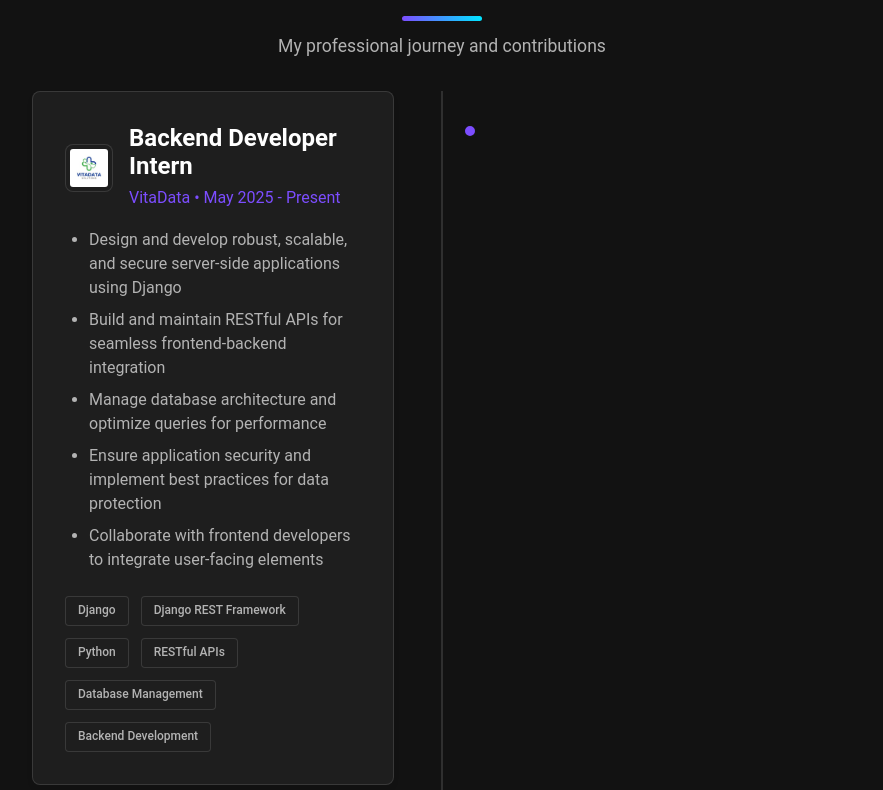
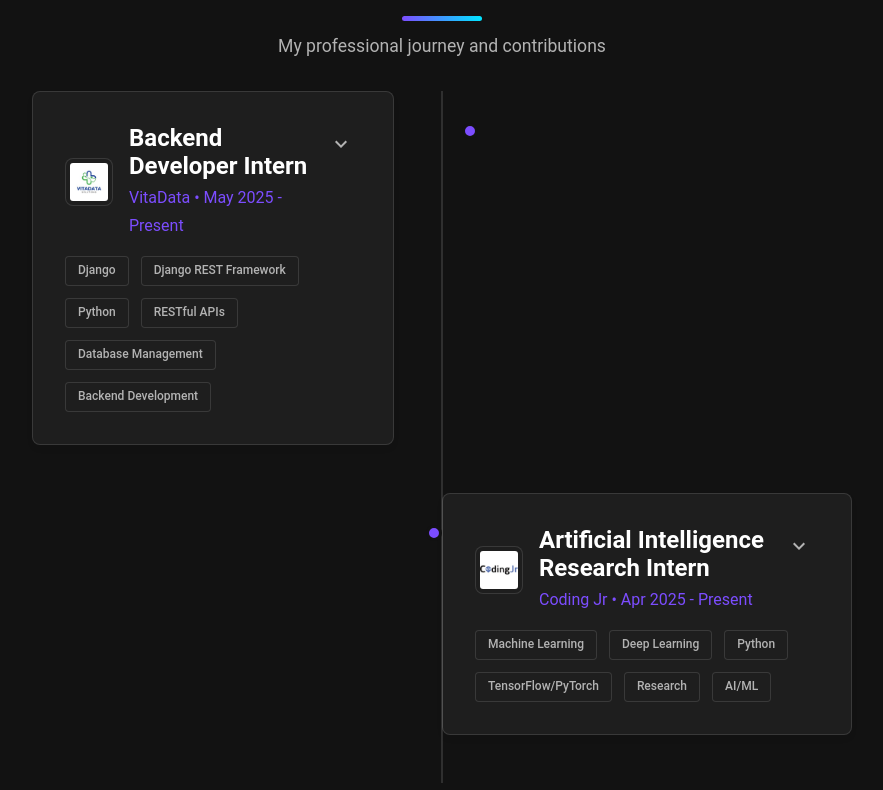
Before and after one commit to saketh-005/portfolio, a React (Create React App) app: page / in a window 1280 px wide. Shown: the part 3250-4040 px from the top of the page, without its empty margins (348-1231 px from the left). Built offline with nearby package versions, Linux system fonts and the light colour scheme.

Commit message:
feat: make work experience cards fully clickable and improve accessibility

```diff
--- a/src/components/Work/Work.tsx
+++ b/src/components/Work/Work.tsx
@@ -1,7 +1,22 @@
-import React from 'react';
-import { Box, Typography, useTheme, useMediaQuery } from '@mui/material';
-import { motion } from 'framer-motion';
+import React, { useState } from 'react';
+import {
+  Box,
+  Typography,
+  useTheme,
+  useMediaQuery,
+  Paper,
+  Button,
+  Chip,
+  IconButton,
+  Collapse,
+  Divider
+} from '@mui/material';
+import { motion, AnimatePresence } from 'framer-motion';
 import SectionHeader from '../common/SectionHeader';
+import OpenInNewIcon from '@mui/icons-material/OpenInNew';
+import GitHubIcon from '@mui/icons-material/GitHub';
+import ExpandMoreIcon from '@mui/icons-material/ExpandMore';
+import ExpandLessIcon from '@mui/icons-material/ExpandLess';
 
 interface Experience {
   id: number;
@@ -73,6 +88,11 @@ const sortedExperiences = [...experiences].sort((a, b) => {
 const Work = () => {
   const theme = useTheme();
   const isMobile = useMediaQuery(theme.breakpoints.down('md'));
+  const [expandedExp, setExpandedExp] = useState<number | null>(null);
+
+  const toggleExpand = (id: number) => {
+    setExpandedExp(expandedExp === id ? null : id);
+  };
 
   return (
     <Box
@@ -134,6 +154,7 @@ const Work = () => {
               }}
             >
               <Box
+                onClick={() => toggleExpand(exp.id)}
                 sx={{
                   backgroundColor: theme.palette.background.paper,
                   borderRadius: '8px',
@@ -141,6 +162,7 @@ const Work = () => {
                   boxShadow: '0 4px 6px rgba(0, 0, 0, 0.05)',
                   border: `1px solid ${theme.palette.divider}`,
                   transition: 'all 0.3s ease-in-out',
+                  cursor: 'pointer',
                   '&:hover': {
                     transform: 'translateY(-5px)',
                     boxShadow: `0 10px 30px ${theme.palette.primary.main}40`,
@@ -160,6 +182,19 @@ const Work = () => {
                       color: theme.palette.primary.main,
                     }
                   },
+                  '&:active': {
+                    transform: 'translateY(-2px)',
+                  },
+                }}
+                role="button"
+                aria-expanded={expandedExp === exp.id}
+                aria-controls={`work-expand-${exp.id}`}
+                tabIndex={0}
+                onKeyDown={(e) => {
+                  if (e.key === 'Enter' || e.key === ' ') {
+                    e.preventDefault();
+                    toggleExpand(exp.id);
+                  }
                 }}
               >
                 {/* Timeline dot */}
@@ -202,6 +237,8 @@ const Work = () => {
                         }}
                       />
                     )}
+                    <Box sx={{ flex: 1, display: 'flex', flexDirection: 'column' }}>
+                      <Box sx={{ display: 'flex', justifyContent: 'space-between', alignItems: 'flex-start', width: '100%' }}>
                         <Box>
                           <Typography
                             variant="h3"
@@ -211,7 +248,11 @@ const Work = () => {
                               fontWeight: 600,
                               marginBottom: '0.25rem',
                               transition: 'color 0.3s ease-in-out',
-                          color: exp.isCurrent ? theme.palette.text.primary : theme.palette.text.secondary,
+                              color: expandedExp === exp.id
+                                ? theme.palette.primary.main
+                                : exp.isCurrent
+                                  ? theme.palette.text.primary
+                                  : theme.palette.text.secondary,
                             }}
                           >
                             {exp.role}
@@ -224,7 +265,51 @@ const Work = () => {
                             {exp.company} • {exp.duration}
                           </Typography>
                         </Box>
+                        <IconButton
+                          onClick={(e) => {
+                            e.stopPropagation();
+                            toggleExpand(exp.id);
+                          }}
+                          aria-label={expandedExp === exp.id ? 'Collapse details' : 'Expand details'}
+                          sx={{
+                            color: 'text.secondary',
+                            '&:hover, &:focus': {
+                              color: 'primary.main',
+                              backgroundColor: 'transparent',
+                            },
+                            transition: 'all 0.3s ease',
+                            pointerEvents: 'auto', // Ensure the button is clickable
+                          }}
+                        >
+                          {expandedExp === exp.id ? <ExpandLessIcon /> : <ExpandMoreIcon />}
+                        </IconButton>
                       </Box>
+                    </Box>
+                  </Box>
+
+                  <Collapse
+                    in={expandedExp === exp.id}
+                    timeout="auto"
+                    unmountOnExit
+                    id={`work-expand-${exp.id}`}
+                    onClick={(e) => e.stopPropagation()}
+                    sx={{ pointerEvents: 'auto' }} // Allow interaction inside the expanded content
+                  >
+                    <Box sx={{ mt: 2, mb: 2 }}>
+                      <Paper
+                        elevation={0}
+                        sx={{
+                          p: 3,
+                          borderRadius: 2,
+                          backgroundColor: theme.palette.mode === 'dark'
+                            ? 'rgba(255, 255, 255, 0.03)'
+                            : 'rgba(0, 0, 0, 0.02)',
+                          border: `1px solid ${theme.palette.divider}`,
+                        }}
+                      >
+                        <Typography variant="h6" sx={{ mb: 2, fontWeight: 600, color: 'text.primary' }}>
+                          Role Details
+                        </Typography>
 
                         <Box
                           component="ul"
@@ -233,7 +318,7 @@ const Work = () => {
                             paddingLeft: '1.5rem',
                             marginBottom: '1.5rem',
                             '& li::marker': {
-                        color: theme.palette.text.secondary,
+                              color: theme.palette.primary.main,
                               transition: 'color 0.3s ease-in-out',
                             }
                           }}
@@ -244,18 +329,92 @@ const Work = () => {
                               component="li"
                               variant="body1"
                               sx={{
-                          marginBottom: '0.5rem',
-                          color: exp.isCurrent ? theme.palette.text.secondary : theme.palette.text.disabled,
+                                marginBottom: '0.75rem',
+                                color: 'text.secondary',
+                                lineHeight: 1.6,
                                 '&::marker': {
                                   color: theme.palette.primary.main,
                                 },
-                          transition: 'color 0.3s ease-in-out',
                               }}
                             >
                               {item}
                             </Typography>
                           ))}
                         </Box>
+
+                        <Divider sx={{ my: 2 }} />
+
+                        <Box>
+                          <Typography variant="subtitle2" sx={{ fontWeight: 600, mb: 1, color: 'text.primary' }}>
+                            Key Technologies & Skills:
+                          </Typography>
+                          <Box sx={{ display: 'flex', flexWrap: 'wrap', gap: 1 }}>
+                            {exp.skills.map((skill) => (
+                              <Chip
+                                key={skill}
+                                label={skill}
+                                size="small"
+                                variant="outlined"
+                                sx={{
+                                  backgroundColor: theme.palette.mode === 'dark'
+                                    ? 'rgba(255, 255, 255, 0.08)'
+                                    : 'rgba(0, 0, 0, 0.03)',
+                                  borderColor: theme.palette.divider,
+                                  color: 'text.secondary',
+                                  '& .MuiChip-label': {
+                                    px: 1.5,
+                                    py: 0.5,
+                                  },
+                                  '&:hover': {
+                                    borderColor: theme.palette.primary.main,
+                                    color: theme.palette.primary.main,
+                                  },
+                                }}
+                              />
+                            ))}
+                          </Box>
+                        </Box>
+
+                        {exp.company === 'VitaData' && (
+                          <Box sx={{ mt: 3, display: 'flex', gap: 2 }}>
+                            <Button
+                              variant="outlined"
+                              size="small"
+                              endIcon={<OpenInNewIcon />}
+                              onClick={(e) => {
+                                e.stopPropagation();
+                                window.open('https://vitadata.com', '_blank');
+                              }}
+                              sx={{
+                                textTransform: 'none',
+                                borderRadius: '6px',
+                                fontWeight: 500,
+                              }}
+                            >
+                              Visit Company Website
+                            </Button>
+                            <Button
+                              variant="contained"
+                              size="small"
+                              endIcon={<OpenInNewIcon />}
+                              onClick={(e) => {
+                                e.stopPropagation();
+                                // Add link to your resume or portfolio
+                                window.open('#', '_blank');
+                              }}
+                              sx={{
+                                textTransform: 'none',
+                                borderRadius: '6px',
+                                fontWeight: 500,
+                              }}
+                            >
+                              View Project Details
+                            </Button>
+                          </Box>
+                        )}
+                      </Paper>
+                    </Box>
+                  </Collapse>
 
                   <Box
                     className="work-skills"
```
Lines whose indentation alone changed are shown as unchanged.
